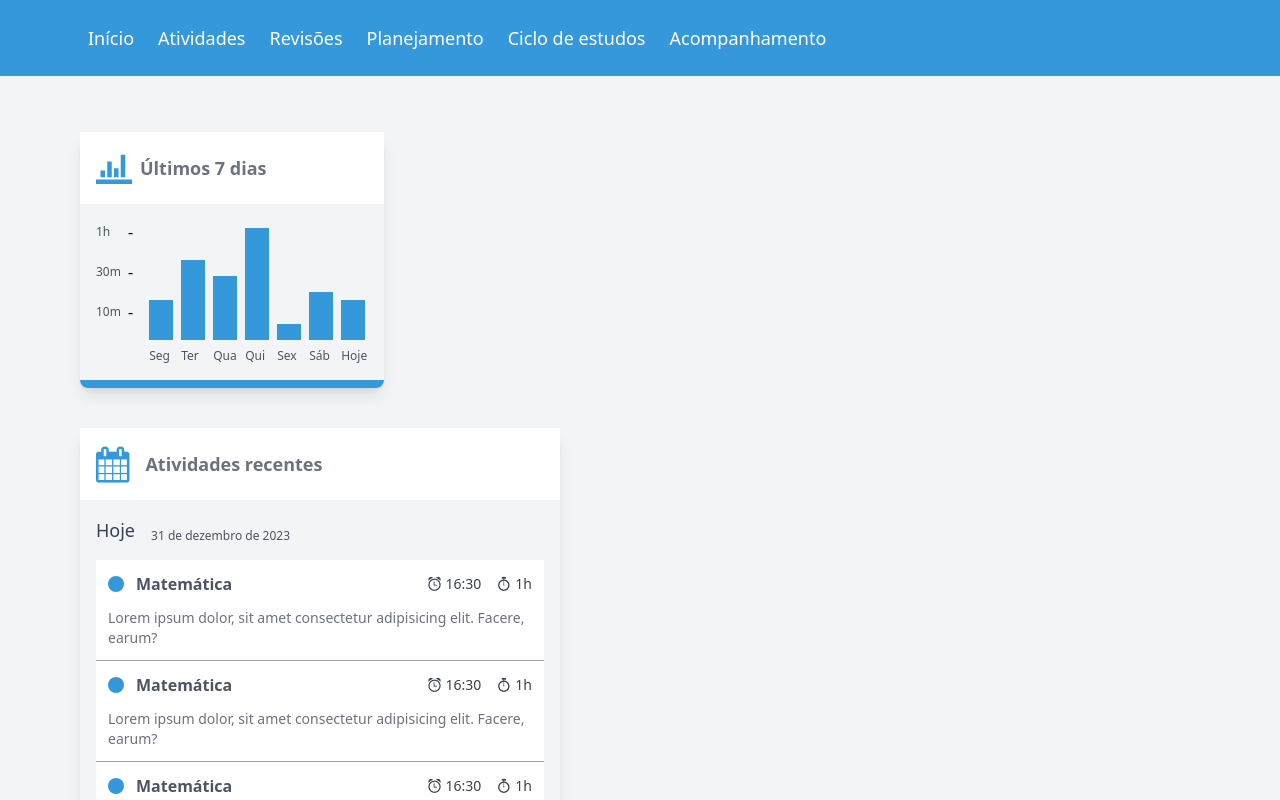
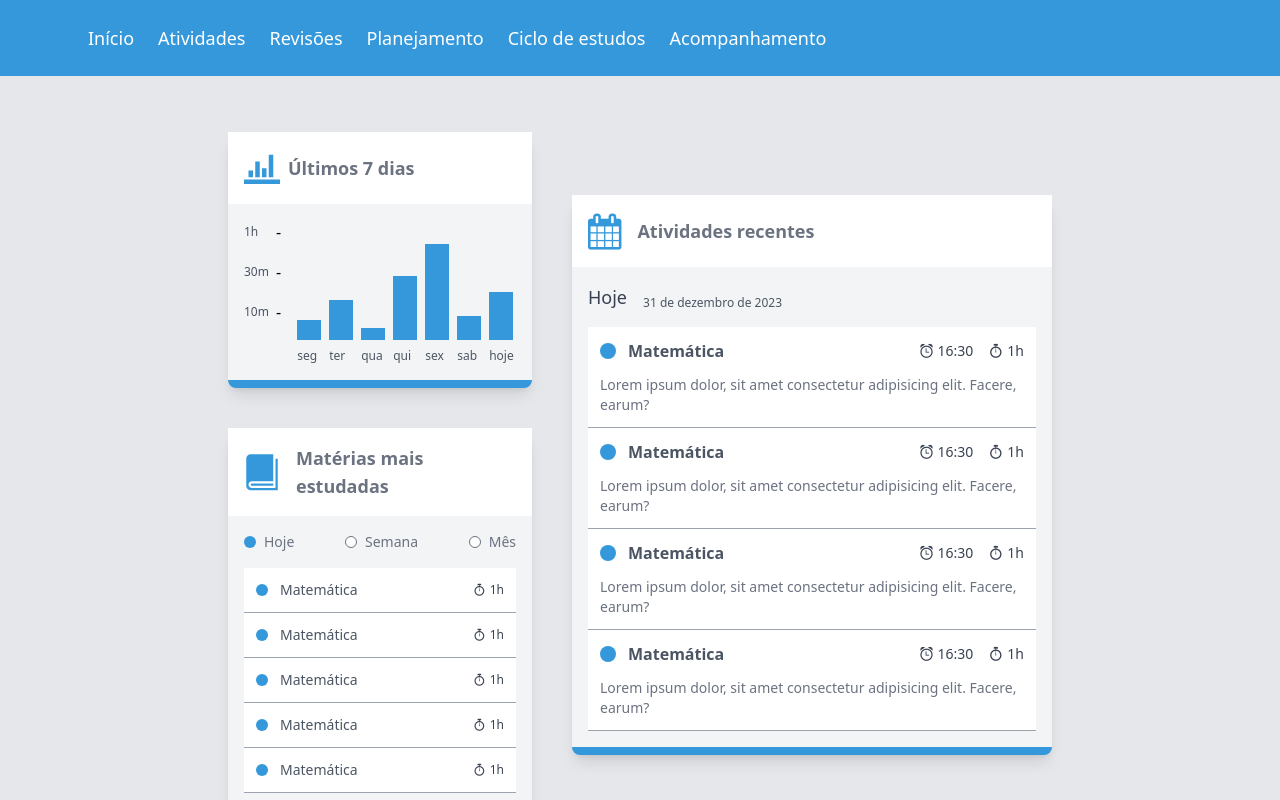
Before and after one commit to Cris-Smykel/jose-aprovado, a React (Create React App) app: page / in a window 1280 px wide. Shown: the top 800 px of the page. Built offline with nearby package versions, Linux system fonts and the light colour scheme.

Commit message:
Last Days code adjustments

```diff
--- a/src/components/home/Hero.jsx
+++ b/src/components/home/Hero.jsx
@@ -4,13 +4,15 @@ import MostUsed from "./MostUsed";
 
 export default function Hero() {
   return (
-    <section className="pt-10">
-      <div className="p-4 max-w-6xl m-auto flex flex-col gap-10">
-        <LastDays />
+    <section className="pt-10 pb-10">
+      <div className="p-4 max-w-5xl m-auto flex flex-col items-center gap-10 md:flex-row md:justify-center">
+        <div className="flex flex-col gap-10">
+          <LastDays />
+
+          <MostUsed />
+        </div>
 
         <NewActivity />
-
-        <MostUsed />
       </div>
     </section>
   );
--- a/src/components/home/LastDays.jsx
+++ b/src/components/home/LastDays.jsx
@@ -1,4 +1,22 @@
 export default function LastDays() {
+  const times = getTimesData();
+
+  const timesElement = times.map((time) => {
+    return <Times time={time.time} key={time.id} />;
+  });
+
+  const staticsData = getStaticsData();
+
+  const staticElemets = staticsData.map((staticData) => {
+    return (
+      <Statics
+        height={staticData.height}
+        day={staticData.day}
+        key={staticData.id}
+      />
+    );
+  });
+
   return (
     <div className="shadow-lg max-w-[19rem] border-b-8 rounded-lg border-primary">
       <div className="p-4 bg-white flex items-center gap-2">
@@ -10,68 +28,89 @@ export default function LastDays() {
       <div className="overflow-auto bg-gray-100">
         <div className="bg-gray-100 p-4 flex gap-4">
           <div>
-            <ol className="flex flex-col gap-4">
-              <li className="flex items-center gap-2">
-                <mark className="text-xs text-gray-600 font-medium w-6">
-                  1h{" "}
-                </mark>
-                <mark>-</mark>
-              </li>
-
-              <li className="flex items-center gap-2">
-                <mark className="text-xs text-gray-600 font-medium w-6">
-                  30m
-                </mark>
-                <mark>-</mark>
-              </li>
-
-              <li className="flex items-center gap-2">
-                <mark className="text-xs text-gray-600 font-medium w-6">
-                  10m
-                </mark>
-                <mark>-</mark>
-              </li>
-            </ol>
+            <ol className="flex flex-col gap-4">{timesElement}</ol>
           </div>
 
-          <div className="flex items-end h-36 gap-2">
-            <div className="flex flex-col gap-2">
-              <div className="h-10 w-6 bg-primary"></div>
-              <mark className="text-xs text-gray-600 font-medium">Seg</mark>
-            </div>
-
-            <div className="flex flex-col gap-2">
-              <div className="h-20 w-6 bg-primary"></div>
-              <mark className="text-xs text-gray-600 font-medium">Ter</mark>
-            </div>
-
-            <div className="flex flex-col gap-2">
-              <div className="h-16 w-6 bg-primary"></div>
-              <mark className="text-xs text-gray-600 font-medium">Qua</mark>
-            </div>
-
-            <div className="flex flex-col gap-2">
-              <div className="h-28 w-6 bg-primary"></div>
-              <mark className="text-xs text-gray-600 font-medium">Qui</mark>
-            </div>
-
-            <div className="flex flex-col gap-2">
-              <div className="h-4 w-6 bg-primary"></div>
-              <mark className="text-xs text-gray-600 font-medium">Sex</mark>
-            </div>
-
-            <div className="flex flex-col gap-2">
-              <div className="h-12 w-6 bg-primary"></div>
-              <mark className="text-xs text-gray-600 font-medium">Sáb</mark>
-            </div>
-
-            <div className="flex flex-col gap-2">
-              <div className="h-10 w-6 bg-primary"></div>
-              <mark className="text-xs text-gray-600 font-medium">Hoje</mark>
-            </div>
-          </div>
+          <div className="flex items-end h-36 gap-2">{staticElemets}</div>
         </div>
       </div>
     </div>
   );
 }
+
+function Times(props) {
+  return (
+    <li className="flex items-center gap-2">
+      <mark className="text-xs text-gray-600 font-medium w-6">
+        {props.time}
+      </mark>
+      <mark>-</mark>
+    </li>
+  );
+}
+
+function getTimesData() {
+  return [
+    {
+      id: 1,
+      time: "1h",
+    },
+    {
+      id: 2,
+      time: "30m",
+    },
+    {
+      id: 3,
+      time: "10m",
+    },
+  ];
+}
+
+function Statics(props) {
+  return (
+    <div className="flex flex-col gap-2">
+      <div className={`${props.height} w-6 bg-primary`}></div>
+      <mark className="text-xs text-gray-600 font-medium">{props.day}</mark>
+    </div>
+  );
+}
+
+function getStaticsData() {
+  return [
+    {
+      id: 1,
+      height: "h-5",
+      day: "seg",
+    },
+    {
+      id: 2,
+      height: "h-10",
+      day: "ter",
+    },
+    {
+      id: 3,
+      height: "h-3",
+      day: "qua",
+    },
+    {
+      id: 4,
+      height: "h-16",
+      day: "qui",
+    },
+    {
+      id: 5,
+      height: "h-24",
+      day: "sex",
+    },
+    {
+      id: 6,
+      height: "h-6",
+      day: "sab",
+    },
+    {
+      id: 7,
+      height: "h-12",
+      day: "hoje",
+    },
+  ];
+}
--- a/src/css/styles.css
+++ b/src/css/styles.css
@@ -21,6 +21,6 @@ html {
 
 @layer components {
   body {
-    @apply bg-gray-100;
+    @apply bg-gray-200;
   }
 }
```
